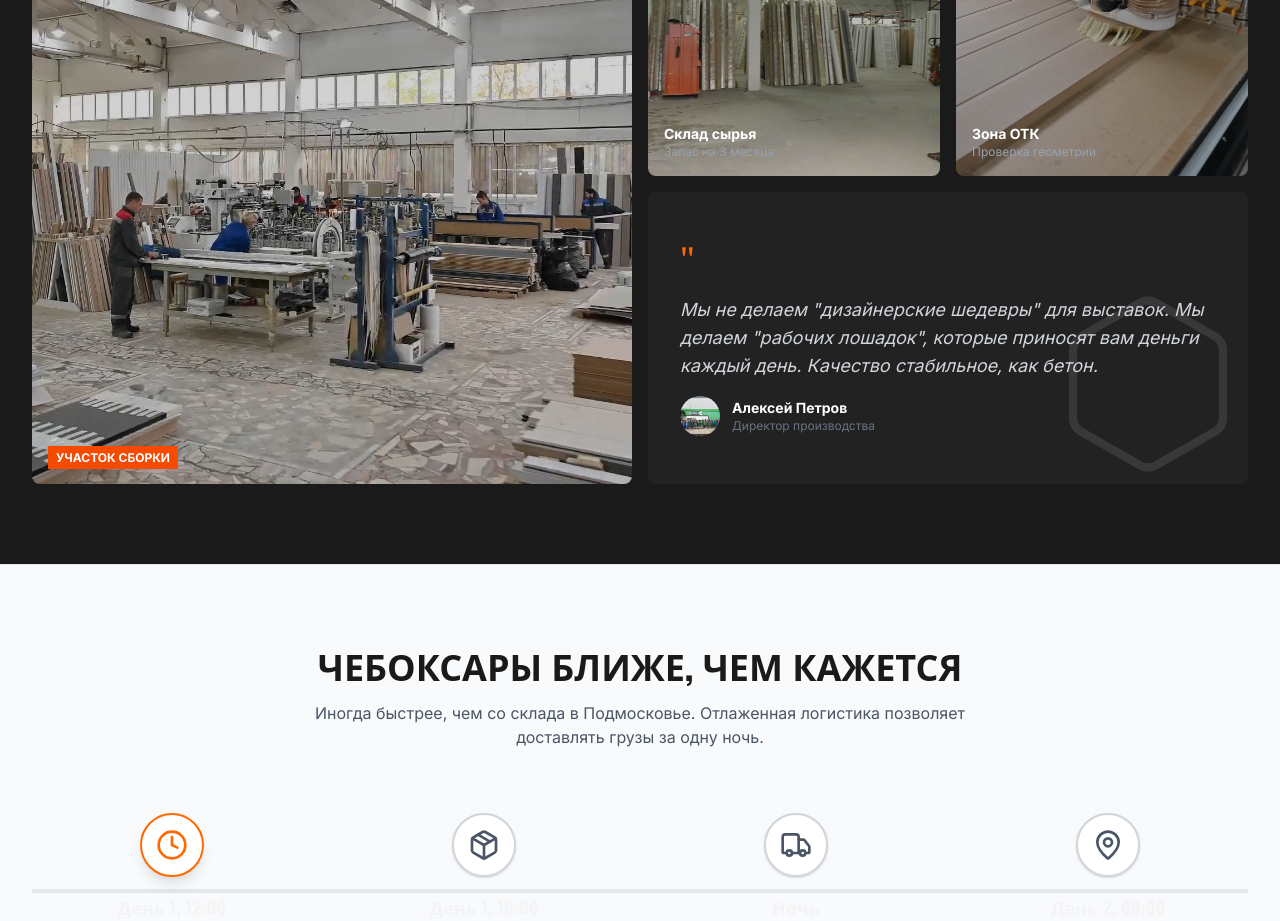
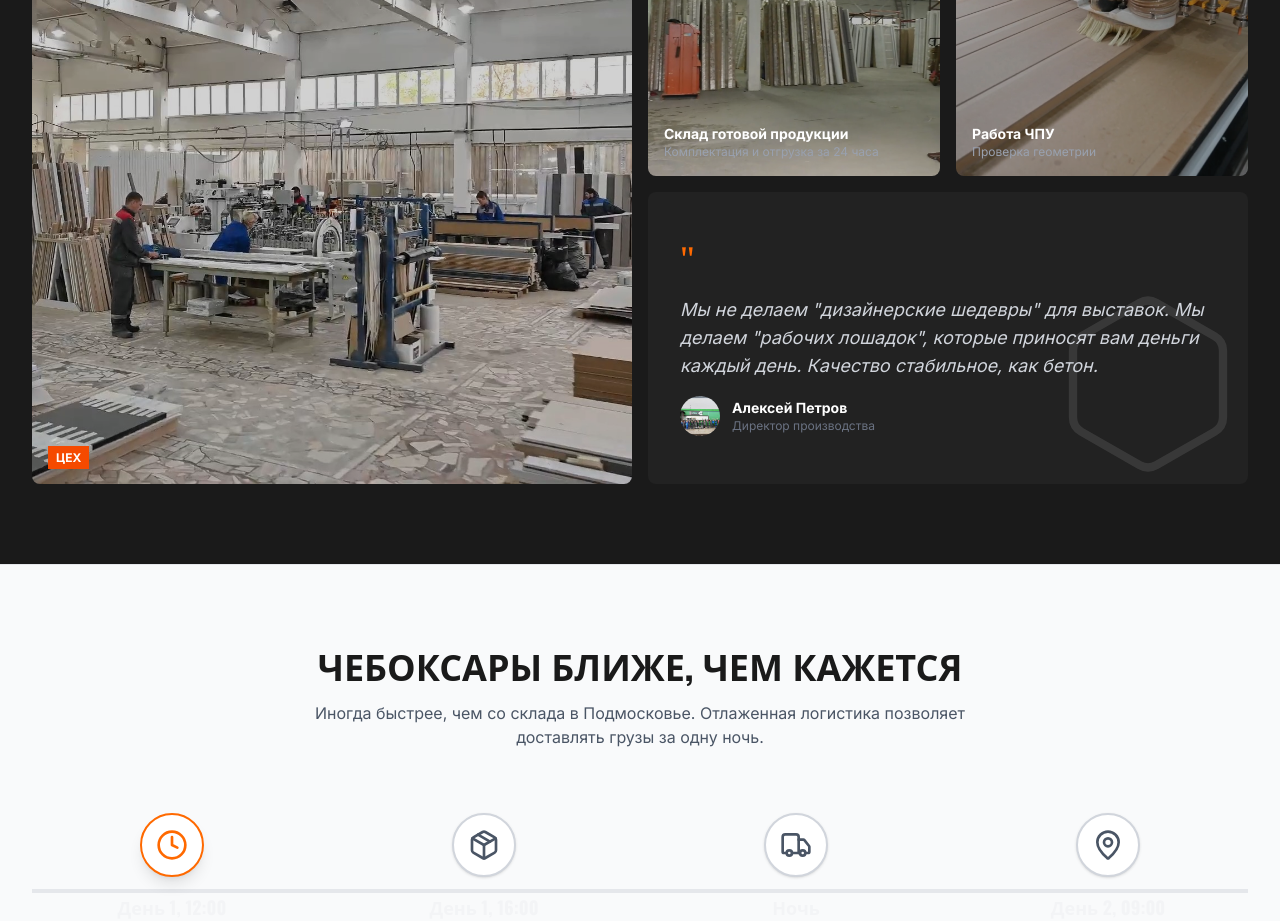
Before and after one commit to remardo/b2baftora, a React (Vite) app: page / in a window 1280 px wide. Shown: the part 4080-5001 px from the top of the page. Built offline with nearby package versions, Linux system fonts and the light colour scheme.

Commit message:
Update production labels and warehouse note

```diff
--- a/src/components/Production.tsx
+++ b/src/components/Production.tsx
@@ -36,47 +36,47 @@ export function Production() {
           </div>
         </div>
 
-        <div className="grid grid-cols-1 md:grid-cols-4 grid-rows-2 gap-4 h-[600px]">
+        <div className="grid grid-cols-1 gap-4 md:grid-cols-4 md:grid-rows-2 md:h-[600px]">
           {/* Main Video/Photo */}
-          <div className="col-span-1 md:col-span-2 row-span-2 relative rounded-lg overflow-hidden group">
+          <div className="relative rounded-lg overflow-hidden group h-56 md:h-auto md:col-span-2 md:row-span-2">
             <img
               src="/proizvodstvo_aftora.jpg"
               alt="Цех деревообработки"
               className="w-full h-full object-cover transition-transform duration-700 group-hover:scale-105 opacity-80 group-hover:opacity-100"
             />
             <div className="absolute bottom-4 left-4">
-              <span className="bg-orange-600 text-white px-2 py-1 text-xs font-bold uppercase">Участок сборки</span>
+              <span className="bg-orange-600 text-white px-2 py-1 text-xs font-bold uppercase">Цех</span>
             </div>
           </div>
 
           {/* Photo 2 */}
-          <div className="col-span-1 md:col-span-1 row-span-1 relative rounded-lg overflow-hidden group">
+          <div className="relative rounded-lg overflow-hidden group h-44 md:h-auto md:col-span-1 md:row-span-1">
             <img
               src="/sklad_aftora.jpg"
               alt="Склад"
               className="w-full h-full object-cover transition-transform duration-700 group-hover:scale-110 opacity-70 group-hover:opacity-100"
             />
             <div className="absolute bottom-4 left-4">
-              <p className="font-bold text-sm">Склад сырья</p>
-              <p className="text-xs text-gray-400">Запас на 3 месяца</p>
+              <p className="font-bold text-sm">Склад готовой продукции</p>
+              <p className="text-xs text-gray-400">Комплектация и отгрузка за 24 часа</p>
             </div>
           </div>
 
           {/* Photo 3 */}
-          <div className="col-span-1 md:col-span-1 row-span-1 relative rounded-lg overflow-hidden group">
+          <div className="relative rounded-lg overflow-hidden group h-44 md:h-auto md:col-span-1 md:row-span-1">
             <img
               src="/chpu_aftora.jpg"
               alt="Контроль качества"
               className="w-full h-full object-cover transition-transform duration-700 group-hover:scale-110 opacity-70 group-hover:opacity-100"
             />
             <div className="absolute bottom-4 left-4">
-              <p className="font-bold text-sm">Зона ОТК</p>
+              <p className="font-bold text-sm">Работа ЧПУ</p>
               <p className="text-xs text-gray-400">Проверка геометрии</p>
             </div>
           </div>
 
           {/* Quote Block */}
-          <div className="col-span-1 md:col-span-2 row-span-1 bg-[#222] p-8 rounded-lg flex items-center relative overflow-hidden">
+          <div className="bg-[#222] p-8 rounded-lg flex items-center relative overflow-hidden min-h-56 md:min-h-0 md:col-span-2 md:row-span-1">
             <div className="absolute right-0 bottom-0 opacity-10">
                <svg width="200" height="200" viewBox="0 0 24 24" fill="none" stroke="currentColor" strokeWidth="1">
                  <path d="M21 16V8a2 2 0 0 0-1-1.73l-7-4a2 2 0 0 0-2 0l-7 4A2 2 0 0 0 3 8v8a2 2 0 0 0 1 1.73l7 4a2 2 0 0 0 2 0l7-4A2 2 0 0 0 21 16z"></path>
```
